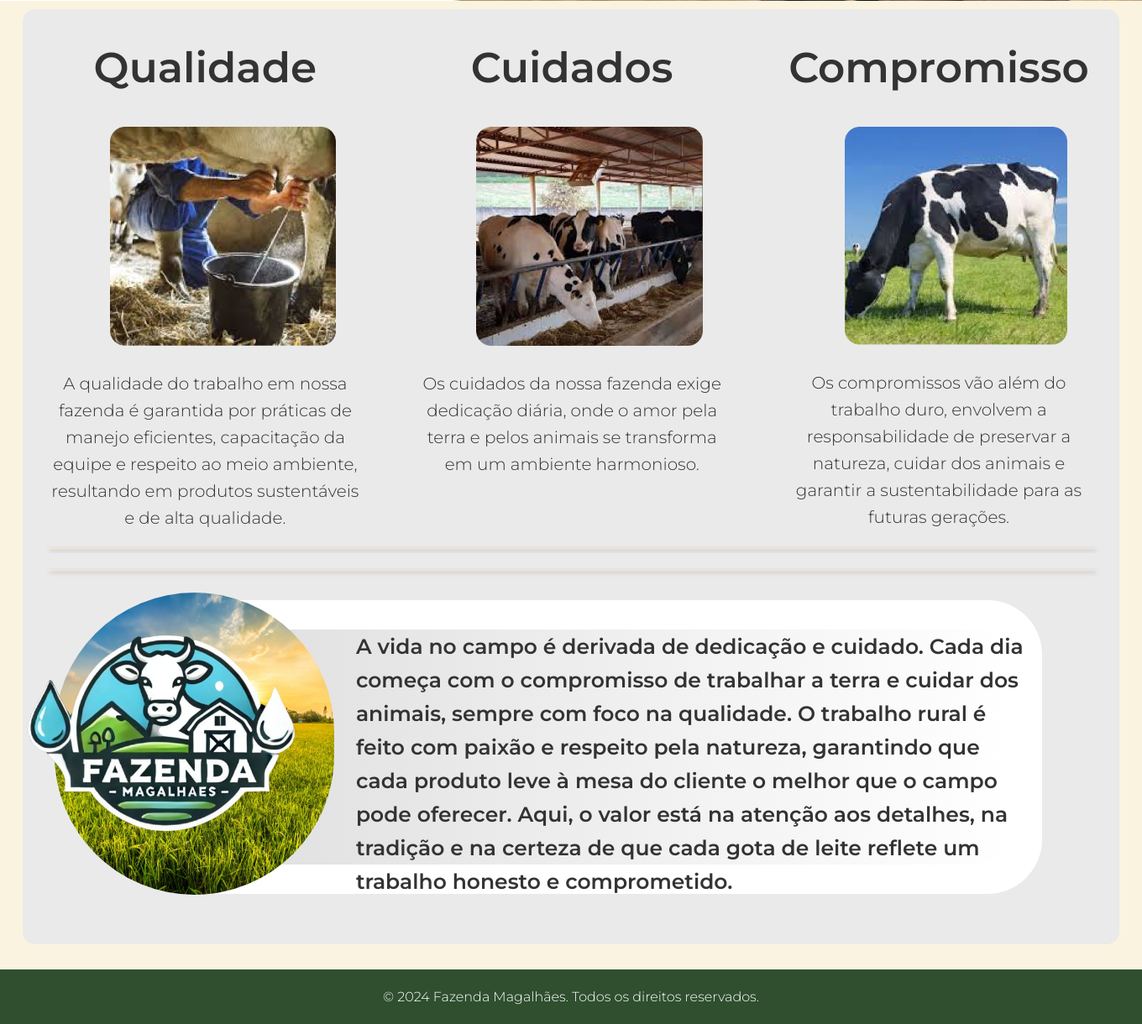
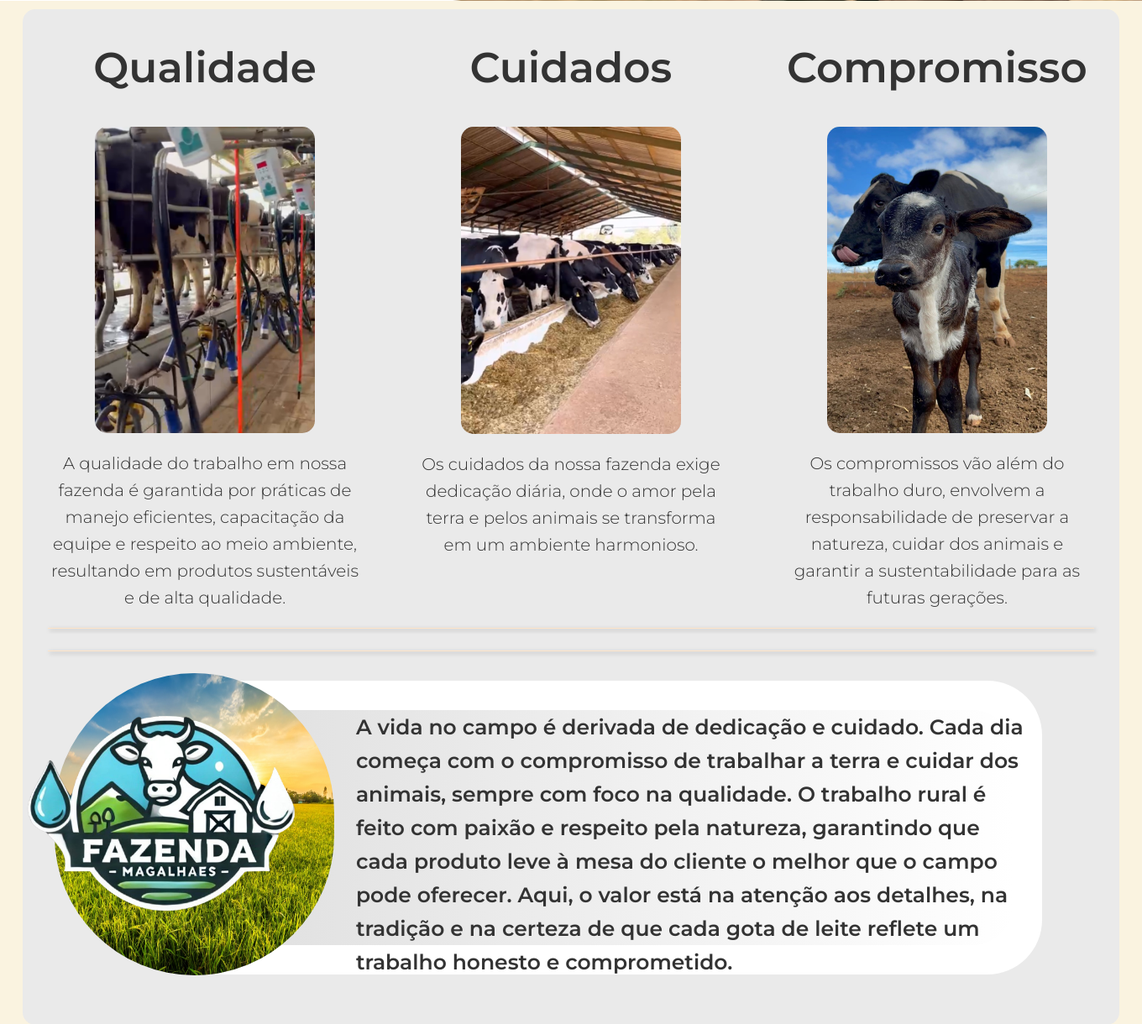
Before and after one commit to The-Vonky/Fazenda-Magalhaes, a PHP site: page /home.html in a window 1360 px wide. Shown: the part 1619-2839 px from the top of the page at 84% size. Run offline with PHP 8.4, Linux system fonts and the light colour scheme; some web fonts are replaced.

Commit message:
imagens e correções

```diff
--- a/Fazenda-Magalhaes-desenvolvimento/Fazenda-Magalhaes-desenvolvimento/Fazenda/css/home.css
+++ b/Fazenda-Magalhaes-desenvolvimento/Fazenda-Magalhaes-desenvolvimento/Fazenda/css/home.css
@@ -302,14 +302,16 @@ nav ul li a:hover {
 }
 
 .image {
-    flex: 1;
+    margin: auto;
     overflow: hidden;
-    width: max-content;
+    width: 70%;
+    border-radius: 15px;
+    margin-top:30px;
 }
 
 .division img {
-    width: 65%;
-    margin-top:30px;
+    width: 100%;
+    display: block;
     transition: 0.5s;
 }
 
@@ -421,6 +423,10 @@ footer p {
         flex-direction: column;
     }
 
+    .division .div1 {
+        max-width: 100%;
+    }
+
     .div1 {
         margin-bottom: 20px;
         min-width: 20em;
--- a/Fazenda-Magalhaes-desenvolvimento/Fazenda-Magalhaes-desenvolvimento/Fazenda/home.html
+++ b/Fazenda-Magalhaes-desenvolvimento/Fazenda-Magalhaes-desenvolvimento/Fazenda/home.html
@@ -65,21 +65,21 @@
                 <div class="div1">
                     <h1>Qualidade</h1>
                     <div class="image">
-                        <img style="width: 64.65%;" src="img/vaca1.png" alt="">
+                        <img src="img/fazenda/leite.png" alt="">
                     </div>
                     <p>A qualidade do trabalho em nossa fazenda é garantida por práticas de manejo eficientes, capacitação da equipe e respeito ao meio ambiente, resultando em produtos sustentáveis e de alta qualidade.</p>
                 </div>
                 <div class="div1">
                     <h1>Cuidados</h1>
                     <div class="image">
-                        <img src="img/vaca2.png" alt="">
+                        <img src="img/fazenda/alimentando.png" alt="">
                     </div>
                     <p>Os cuidados da nossa fazenda exige dedicação diária, onde o amor pela terra e pelos animais se transforma em um ambiente harmonioso.</p>
                 </div>
                 <div class="div1">
                     <h1>Compromisso</h1>
                     <div class="image">
-                        <img style="width: 63.65%;" src="img/vaca3.png" alt="">
+                        <img src="img/fazenda/bezerro.jpeg" alt="">
                     </div>
                     <p>Os compromissos vão além do trabalho duro, envolvem a responsabilidade de preservar a natureza, cuidar dos animais e garantir a sustentabilidade para as futuras gerações.</p>
                 </div>
--- a/Fazenda-Magalhaes-desenvolvimento/Fazenda-Magalhaes-desenvolvimento/Fazenda/servicos.html
+++ b/Fazenda-Magalhaes-desenvolvimento/Fazenda-Magalhaes-desenvolvimento/Fazenda/servicos.html
@@ -43,21 +43,21 @@
             <div class="cont1">
                 <h1>Qualidade</h1>
                 <div class="image">
-                    <img src="img/vaca2.png" alt="">
+                    <img src="img/fazenda/vaca.jpeg" alt="">
                 </div>
                 <p>Qualidade e sabor se encontram em cada gota do nosso leite, resultado do cuidado com as vacas e das práticas sustentáveis que garantem um produto delicioso.</p>
             </div>
             <div class="cont1">
                 <h1>Sustentabilidade</h1>
                 <div class="image">
-                    <img src="img/vaca3.png" alt="">
+                    <img src="img/fazenda/curral.jpeg" alt="">
                 </div>
                 <p>A sustentabilidade é o coração da nossa fazenda, onde respeito pela natureza garantem a produção de leite de qualidade, preservando o meio ambiente.</p>
             </div>
             <div class="cont1">
                 <h1>Criação</h1>
                 <div class="image">
-                    <img src="img/vaca1.png" alt="">
+                    <img src="img/fazenda/carinho.jpeg" alt="">
                 </div>
                 <p>Em nossa fazenda, a criação de animais é feita com amor e respeito, garantindo o bem-estar dos nossos animais e a qualidade dos produtos que você consome.</p>
             </div>
--- a/Fazenda-Magalhaes-desenvolvimento/Fazenda-Magalhaes-desenvolvimento/Fazenda/sobreNos.html
+++ b/Fazenda-Magalhaes-desenvolvimento/Fazenda-Magalhaes-desenvolvimento/Fazenda/sobreNos.html
@@ -50,14 +50,14 @@
             </div>
         </div>
         <div class="g4">
-            <h3>Nossa Missão</h3>
+            <h2>Nossa Missão</h2>
             <p>
                 Nossa missão é produzir alimentos saudáveis e saborosos, garantindo que cada etapa do processo seja feita de maneira sustentável e consciente. Estamos comprometidos em reduzir nossa pegada de carbono e proteger a biodiversidade local, colaborando com o meio ambiente para preservar as riquezas naturais da região.
             </p>
             <hr class="linha-divisao">
         </div>
         <div class="g5">
-            <h3>Nossos Valores</h3>
+            <h2>Nossos Valores</h2>
             <p>
                 A Fazenda Magalhães se orgulha de seguir três pilares fundamentais:
             </p>
```
Also changed, not shown: Fazenda-Magalhaes-desenvolvimento/Fazenda-Magalhaes-desenvolvimento/Fazenda/css/sobreNos.css (+9 -0 lines), Fazenda-Magalhaes-desenvolvimento/Fazenda-Magalhaes-desenvolvimento/Fazenda/img/fazenda/alimentando.png (added), Fazenda-Magalhaes-desenvolvimento/Fazenda-Magalhaes-desenvolvimento/Fazenda/img/fazenda/bezerro.jpeg (added), Fazenda-Magalhaes-desenvolvimento/Fazenda-Magalhaes-desenvolvimento/Fazenda/img/fazenda/carinho.jpeg (added), Fazenda-Magalhaes-desenvolvimento/Fazenda-Magalhaes-desenvolvimento/Fazenda/img/fazenda/curral.jpeg (added), Fazenda-Magalhaes-desenvolvimento/Fazenda-Magalhaes-desenvolvimento/Fazenda/img/fazenda/leite.png (added), Fazenda-Magalhaes-desenvolvimento/Fazenda-Magalhaes-desenvolvimento/Fazenda/img/fazenda/vaca.jpeg (added).
